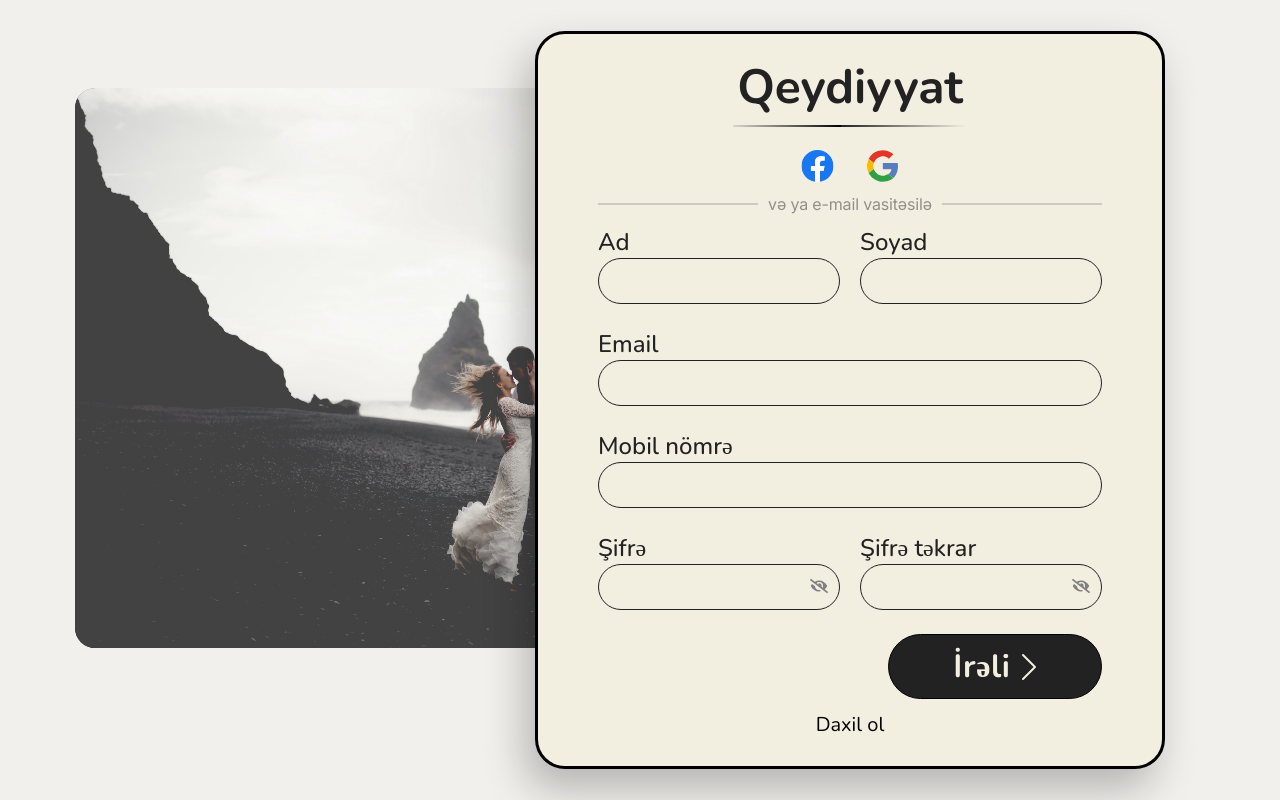
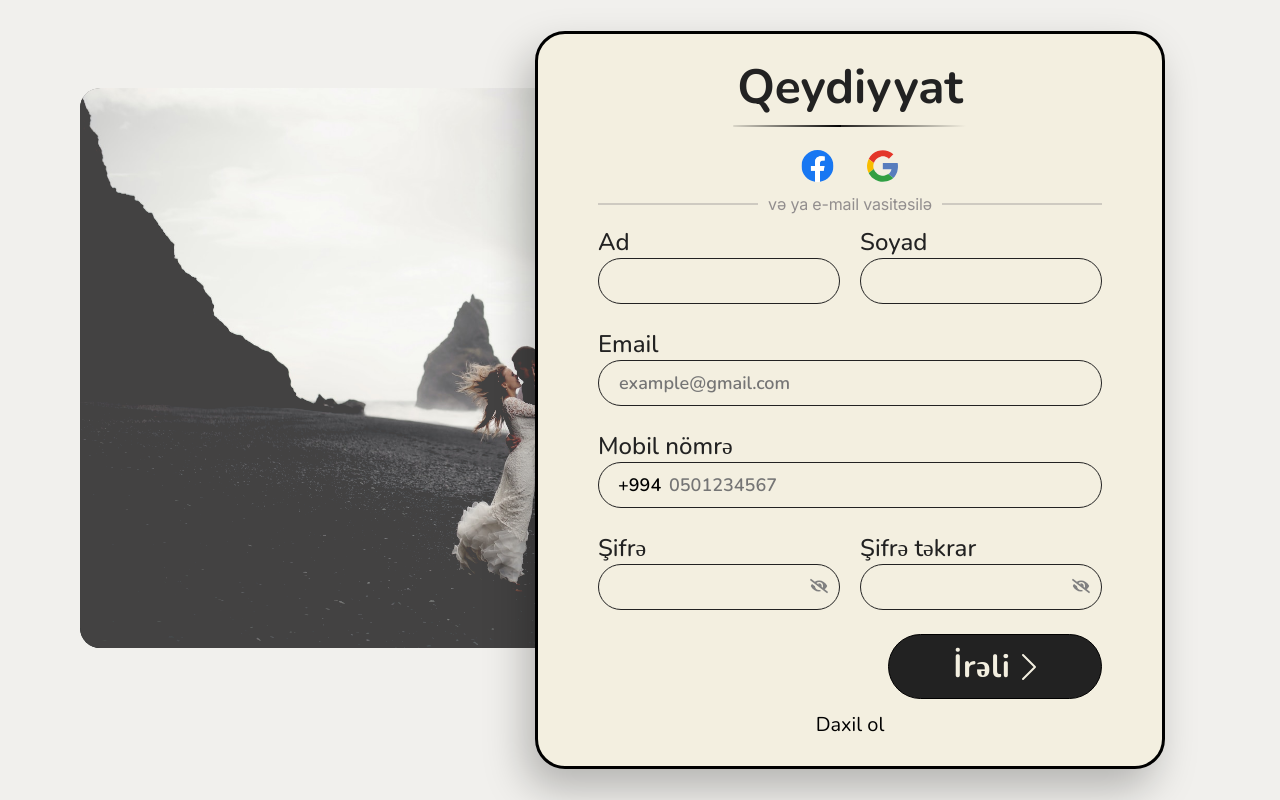
Before and after one commit to haciyeff03/LoveStory, a React (Vite) app in the folder client/: page /signup in a window 1280 px wide. Built offline with nearby package versions, Linux system fonts and the light colour scheme.

Commit message:
Regular expression

```diff
--- a/client/components/pages/Login/Login.jsx
+++ b/client/components/pages/Login/Login.jsx
@@ -2,7 +2,7 @@ import { Link } from 'react-router-dom';
 import './login.scss';
 import bgimg from '../../../src/assets/login_bg.jpeg';
 import { FaEye, FaEyeSlash } from 'react-icons/fa';
-import { useState , useEffect} from 'react';
+import { useState, useEffect } from 'react';
 import { useNavigate } from 'react-router-dom';
 import { loginStore } from '../../../store/store';
 import { useSnapshot } from 'valtio';
@@ -18,6 +18,7 @@ const Login = () => {
   const navigate = useNavigate();
   const [error, setError] = useState(false);
   const [click, setClick] = useState(false);
+  const emailRegex = /^(([^<>()[\]\.,;:\s@\"]+(\.[^<>()[\]\.,;:\s@\"]+)*)|(\".+\"))@(([^<>()[\]\.,;:\s@\"]+\.)+[^<>()[\]\.,;:\s@\"]{2,})$/i;
 
   useEffect(() => {
     let errmsg3 = '';
@@ -25,19 +26,25 @@ const Login = () => {
     let err = false;
 
     if (snap.email.trim().length === 0) {
-      errmsg3 = 'Boslugu doldurun';
+      errmsg3 = 'Boşluğu doldurun';
       err = true;
-    } else {
+    }
+
+    else if(!snap.email.match(emailRegex)) {
+      errmsg3 = 'Düzgün email daxil edin';
+      err = true;
+    }
+    else {
       errmsg3 = '';
     }
 
     if (snap.password.trim().length === 0) {
-      errmsg5 = 'Boslugu doldurun';
+      errmsg5 = 'Boşluğu doldurun';
       err = true;
     }
 
     else if (snap.password.length < 6) {
-      errmsg5 = 'Şifrə ən az 6 xarakterdən ibarət olmalıdır';
+      errmsg5 = 'Şifrə ən az 6 simvoldan ibarət olmalıdır';
       err = true;
     }
 
@@ -47,7 +54,7 @@ const Login = () => {
 
 
     setError(err);
-    setValidation({ ...validation,  email: errmsg3,password: errmsg5 })
+    setValidation({ ...validation, email: errmsg3, password: errmsg5 })
   }, [snap])
 
 
@@ -109,11 +116,11 @@ const Login = () => {
 
           <form onSubmit={handleSubmit}>
             <label htmlFor="email">Email</label>
-            <input type="email"  onChange={(e) => loginStore.email = e.target.value} value={snap.email} />
+            <input type="text" onChange={(e) => loginStore.email = e.target.value} value={snap.email} />
             <h6 className='validation_error'>{click && validation.email}</h6>
             <label htmlFor="password">Şifrə</label>
             <div className="passwords">
-              <input className='pw_input' type={hidden ? 'password' : 'text'} name='password'  onChange={(e) => loginStore.password = e.target.value} value={snap.password}  />
+              <input className='pw_input' type={hidden ? 'password' : 'text'} name='password' onChange={(e) => loginStore.password = e.target.value} value={snap.password} />
               <div onClick={() => setHidden((prev) => !prev)} className="eye_icons">
                 {
                   hidden ? <FaEyeSlash /> : <FaEye />
--- a/client/components/pages/Signup/Signup.jsx
+++ b/client/components/pages/Signup/Signup.jsx
@@ -24,8 +24,8 @@ const Signup = () => {
 
   const [error, setError] = useState(false);
   const [click, setClick] = useState(false);
-
-
+  const emailRegex = /^(([^<>()[\]\.,;:\s@\"]+(\.[^<>()[\]\.,;:\s@\"]+)*)|(\".+\"))@(([^<>()[\]\.,;:\s@\"]+\.)+[^<>()[\]\.,;:\s@\"]{2,})$/i;
+  const numRegex = /^\d+$/;
   useEffect(() => {
     let errmsg1 = '';
     let errmsg2 = '';
@@ -35,53 +35,64 @@ const Signup = () => {
     let errmsg6 = '';
     let err = false;
     if (snap.name.trim().length === 0) {
-      errmsg1 = 'Boslugu doldurun';
+      errmsg1 = 'Boşluğu doldurun';
       err = true;
     } else {
       errmsg1 = '';
     }
 
     if (snap.surname.trim().length === 0) {
-      errmsg2 = 'Boslugu doldurun';
+      errmsg2 = 'Boşluğu doldurun';
       err = true;
     } else {
       errmsg2 = '';
     }
 
     if (snap.email.trim().length === 0) {
-      errmsg3 = 'Boslugu doldurun';
+      errmsg3 = 'Boşluğu doldurun';
       err = true;
-    } else {
+    }
+    else if (!snap.email.match(emailRegex)) {
+      errmsg3 = 'Düzgün email daxil edin';
+      err = true;
+    }
+    else {
       errmsg3 = '';
     }
+
     if (snap.tel.trim().length === 0) {
-      errmsg4 = 'Boslugu doldurun';
+      errmsg4 = 'Boşluğu doldurun';
       err = true;
-    } else {
+    }
+    else if (!snap.tel.match(numRegex)) {
+      errmsg4 = 'Düzgün telefon nömrəsi daxil edin';
+      err = true;
+    }
+    else {
       errmsg4 = '';
     }
+
+
     if (snap.password.trim().length === 0) {
-      errmsg5 = 'Boslugu doldurun';
+      errmsg5 = 'Boşluğu doldurun';
       err = true;
     }
-
     else if (snap.password.length < 6) {
-      errmsg5 = 'Şifrə ən az 6 xarakterdən ibarət olmalıdır';
+      errmsg5 = 'Şifrə ən az 6 simvoldan ibarət olmalıdır';
       err = true;
     }
-
     else {
       errmsg5 = '';
     }
+
     if (snap.pwagain.trim().length === 0) {
-      errmsg6 = 'Boslugu doldurun';
+      errmsg6 = 'Boşluğu doldurun';
       err = true;
     }
     else if (snap.pwagain !== snap.password) {
       errmsg6 = 'Şifrələr eyni olmalıdır';
       err = true
     }
-
     else {
       errmsg6 = '';
     }
@@ -171,13 +182,17 @@ const Signup = () => {
             </div>
 
             <label>Email</label>
-            <input type="email" onChange={(e) => signupStore.email = e.target.value} value={snap.email} />
+            <input type="email" onChange={(e) => signupStore.email = e.target.value} placeholder='example@gmail.com' value={snap.email} />
             <h6 className='validation_error'>{click && validation.email}</h6>
 
-            <label>Mobil nömrə</label>
-            <input type="text" onChange={(e) => signupStore.tel = e.target.value} value={snap.tel} />
-            <h6 className='validation_error'>{click && validation.tel}</h6>
-
+            <div className="tel_number">
+              <label>Mobil nömrə</label>
+              <input type="text" className='tel_input' placeholder='0501234567' onChange={(e) => signupStore.tel = e.target.value} value={snap.tel} />
+              <h6 className='validation_error'>{click && validation.tel}</h6>
+              <div className="number_prefix">
+                <span>+994</span>
+              </div>
+            </div>
             <div className="passwords">
               <div className="psw">
                 <label>Şifrə</label>
--- a/client/components/pages/Signup/signup.scss
+++ b/client/components/pages/Signup/signup.scss
@@ -31,7 +31,7 @@
             overflow: hidden;
             left: 0;
             top: 46%;
-            transform: translate(75px, -50%);
+            transform: translate(80px, -50%);
             z-index: 9;
 
             @media (max-width: 1100px) {
@@ -186,6 +186,42 @@
             form {
                 user-select: none;
 
+                .tel_number {
+                    position: relative;
+
+                    .tel_input {
+                        padding-left: 70px;
+                        @media (max-width: 768px) {
+                            padding-left: 48px;
+                        }
+                    }
+
+                    .number_prefix {
+                        position: absolute;
+                        left: 20px;
+                        top: 43px;
+                        z-index: 100;
+
+                        @media (max-width: 768px) {
+                            left: 15px;
+                            top: 24px;
+                        }
+
+                        span {
+                            color: #000;
+                            font-family: Nunito;
+                            font-size: 18px;
+                            font-style: normal;
+                            font-weight: 600;
+                            line-height: normal;
+
+                            @media (max-width: 768px) {
+                                font-size: 12px;
+                            }
+                        }
+                    }
+                }
+
                 label {
                     color: #222;
                     font-family: Nunito;
@@ -203,8 +239,10 @@
                     margin: 3px 0 24px 0;
                     color: red;
                     font-size: 12px;
+
                     @media (max-width: 768px) {
                         margin-bottom: 12px;
+                        font-size: 9px;
                     }
                 }
 
@@ -214,7 +252,6 @@
                     border: 1px solid #222;
                     background-color: transparent;
                     padding: 10px 45px 10px 20px;
-                    // margin-bottom: 24px;
                     color: #000;
                     font-family: Nunito;
                     font-size: 18px;
@@ -225,7 +262,6 @@
                     @media (max-width: 768px) {
                         padding: 5px 15px;
                         font-size: 12px;
-                        // margin-bottom: 15px;
                     }
                 }
 
@@ -494,6 +530,7 @@
 
         .signup_container_2 {
             padding: 30px 60px;
+
             @media (max-width: 550px) {
                 padding: 20px 25px;
             }
```
